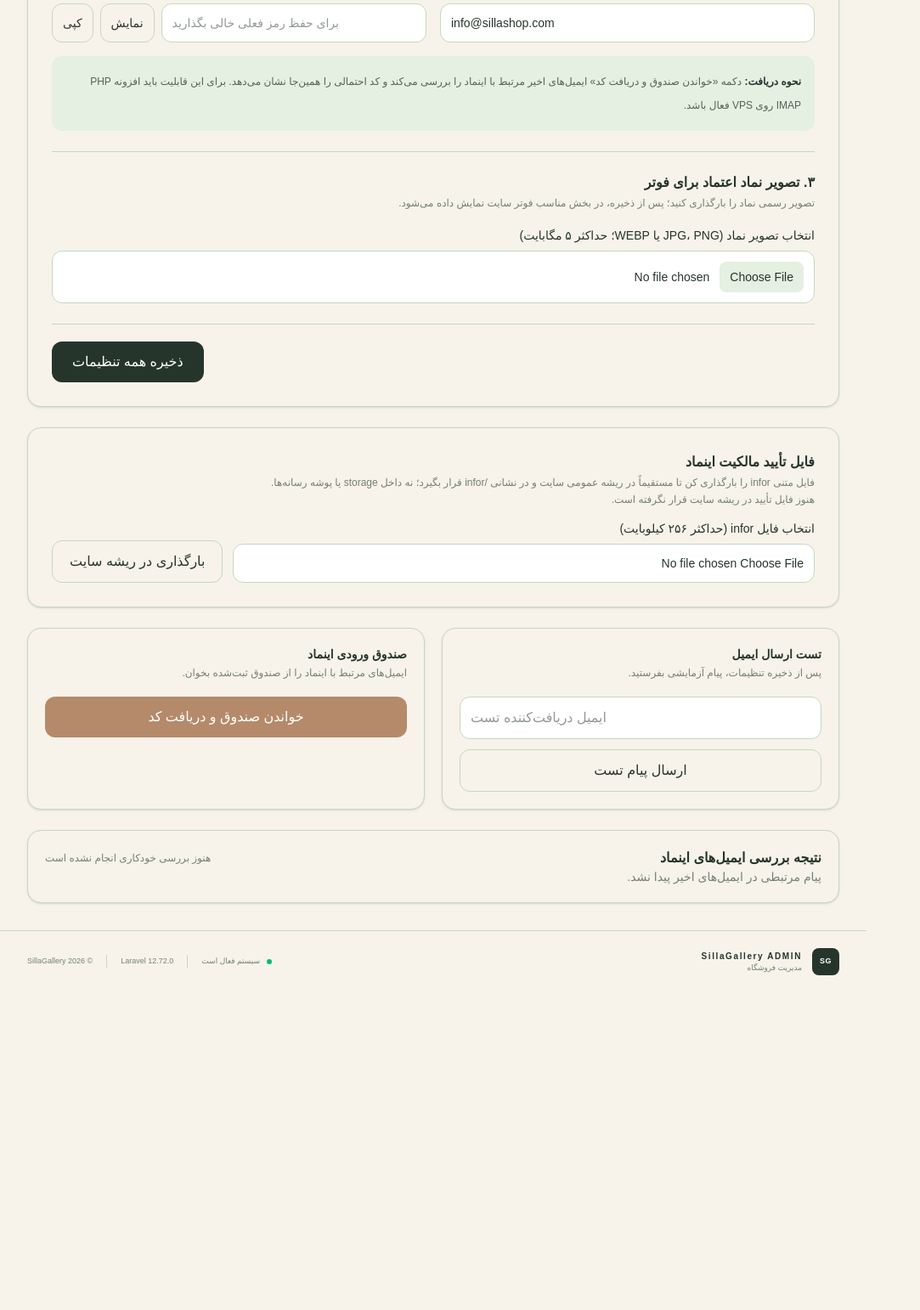
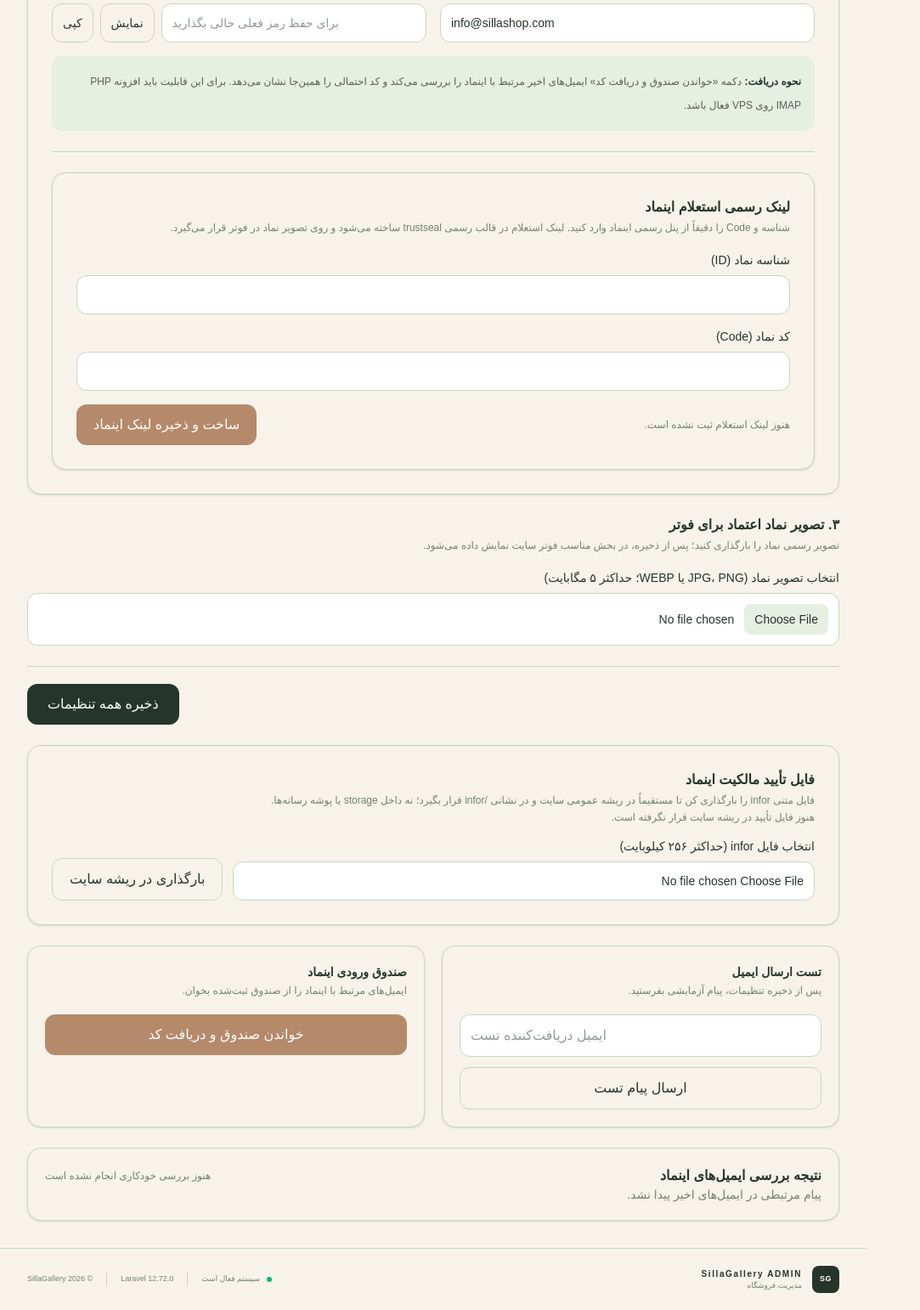
Before and after one commit to MREZA-MJDi/livora, a Laravel app: page /admin/smtp-settings in a window 1280 px wide. Shown: the part 1194-2736 px from the top of the page at 85% size, without its empty margins (0-1083 px from the left). Before the commit the page ends 2342 px from the top, so only its background shows below. Run offline with Laravel 12, Linux system fonts and the light colour scheme; a user stored in the database is signed in; data comes from the database, SQL or seed files in the repository; data that the repository does not hold is empty; style sheets or scripts are compiled from the project's sources; some libraries are stand-ins or nearby versions; some web fonts are replaced.

Commit message:
Add admin workflow for generating and saving official Enamad links

```diff
--- a/resources/views/admin/smtp-settings/edit.blade.php
+++ b/resources/views/admin/smtp-settings/edit.blade.php
@@ -165,6 +165,33 @@
 
         <div class="border-t border-[var(--admin-border)]"></div>
 
+        <section class="space-y-4 rounded-2xl border border-[var(--admin-border)] bg-[var(--admin-white)] p-5 shadow-sm sm:p-7">
+            <div>
+                <h2 class="text-base font-bold text-[var(--admin-text)]">لینک رسمی استعلام اینماد</h2>
+                <p class="mt-1 text-xs leading-6 text-[var(--admin-muted)]">شناسه و Code را دقیقاً از پنل رسمی اینماد وارد کنید. لینک استعلام در قالب رسمی trustseal ساخته می‌شود و روی تصویر نماد در فوتر قرار می‌گیرد.</p>
+            </div>
+            <form method="POST" action="{{ route('admin.smtp-settings.enamad.update') }}" class="grid gap-4 sm:grid-cols-2">
+                @csrf
+                @method('PUT')
+                <label class="block text-sm font-medium">شناسه نماد (ID)
+                    <input name="enamad_id" value="{{ old('enamad_id', $enamadId) }}" required inputmode="numeric" pattern="[0-9]+" maxlength="20" class="mt-2 w-full rounded-xl border border-[var(--admin-border)] bg-white px-3 py-3 text-sm" dir="ltr">
+                    @error('enamad_id')<span class="mt-1 block text-xs text-rose-600">{{ $message }}</span>@enderror
+                </label>
+                <label class="block text-sm font-medium">کد نماد (Code)
+                    <input name="enamad_code" value="{{ old('enamad_code', $enamadCode) }}" required maxlength="255" autocomplete="off" class="mt-2 w-full rounded-xl border border-[var(--admin-border)] bg-white px-3 py-3 text-sm" dir="ltr">
+                    @error('enamad_code')<span class="mt-1 block text-xs text-rose-600">{{ $message }}</span>@enderror
+                </label>
+                <div class="sm:col-span-2 flex flex-wrap items-center justify-between gap-3">
+                    @if(filled($enamadSettings?->enamad_url))
+                        <a href="{{ $enamadSettings->enamad_url }}" target="_blank" rel="noopener noreferrer" class="break-all text-xs font-semibold text-[var(--admin-accent-dark)] underline" dir="ltr">مشاهده لینک فعلی استعلام</a>
+                    @else
+                        <span class="text-xs text-[var(--admin-muted)]">هنوز لینک استعلام ثبت نشده است.</span>
+                    @endif
+                    <button type="submit" class="rounded-xl bg-[var(--admin-accent)] px-5 py-3 text-sm font-bold text-white">ساخت و ذخیره لینک اینماد</button>
+                </div>
+            </form>
+        </section>
+
         <section class="space-y-4">
             <div>
                 <h2 class="text-base font-bold text-[var(--admin-text)]">۳. تصویر نماد اعتماد برای فوتر</h2>
```
